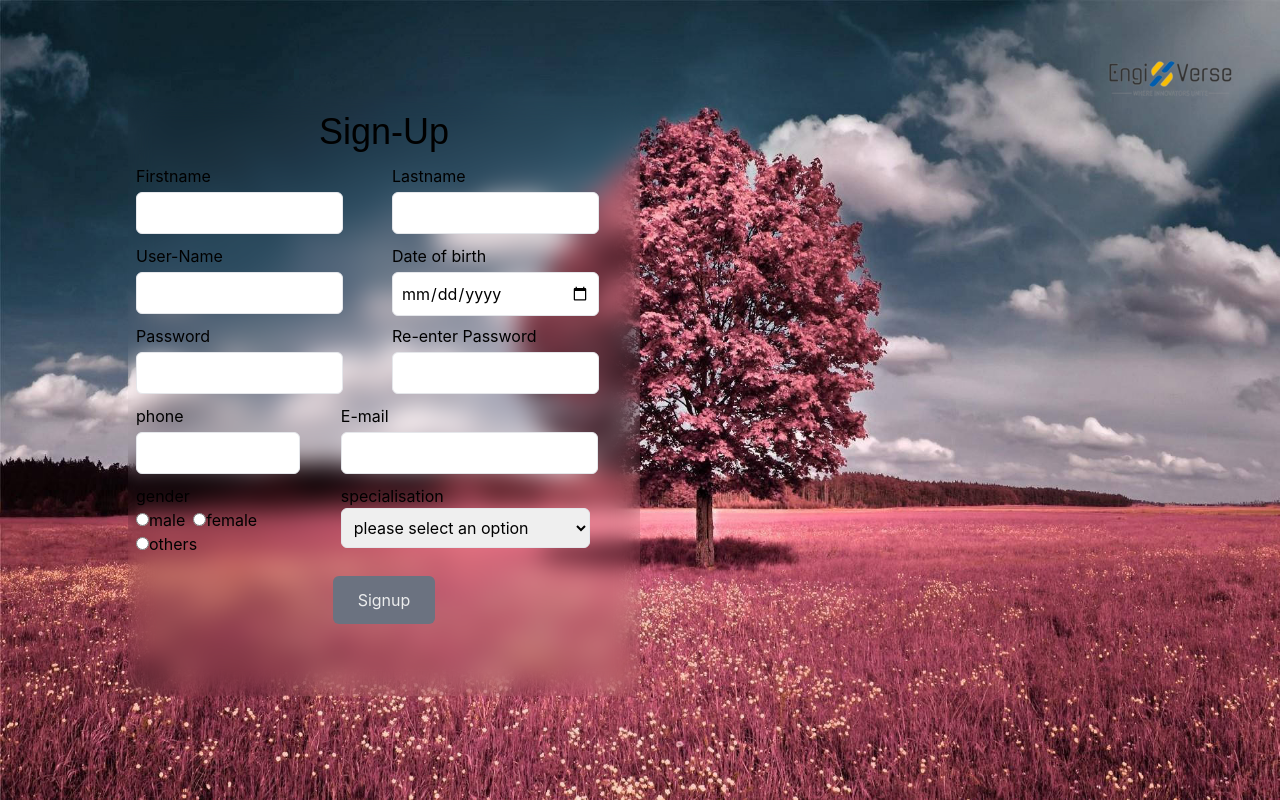
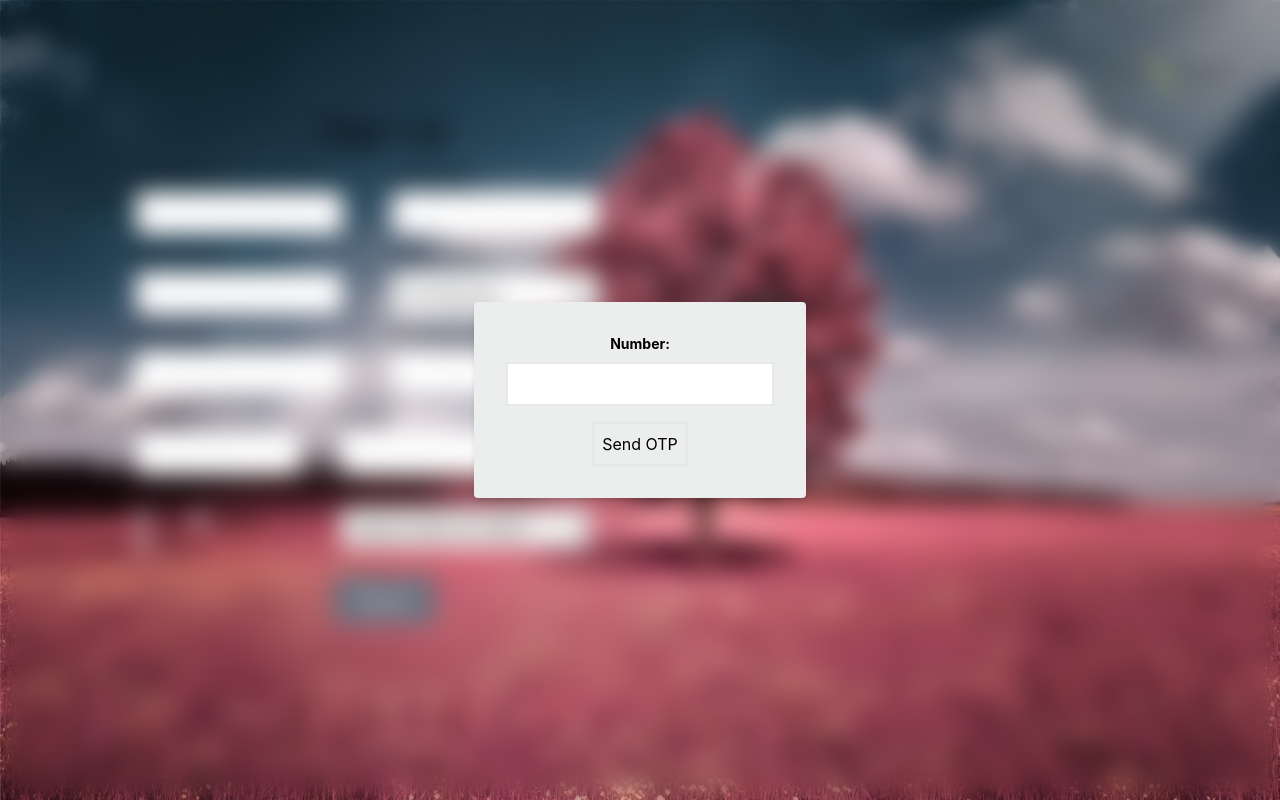
Before and after one commit to akshat0042/EngiVerse_Client, a React (Create React App) app: page /signup in a window 1280 px wide. Built offline with nearby package versions, Linux system fonts and the light colour scheme.

Commit message:
otp modell

```diff
--- a/src/components/main/Otp.js
+++ b/src/components/main/Otp.js
@@ -1,25 +1,23 @@
 import { useState } from "react";
-import axios from "axios" //helps in communicating with server
-import {useNavigate} from "react-router-dom";
+import axios from "axios";
+import { useNavigate } from "react-router-dom";
 
+const Otp = () => {
+  const navigate = useNavigate();
+  const [data, setData] = useState({
+    phone: "",
+  });
 
-const Otp=()=>{
-    const navigate = useNavigate()
-    const [data,setData] = useState({
-        phone:""
-    })
+  const [verify, setVerify] = useState({
+    phone: "",
+    otp: "",
+  });
 
-    const [verify,setVerify] = useState({
-        phone:"",
-        otp:""
-    })
+  let res;
 
-    let res
-
-    const [click,setClick] = useState(true)
+  const [click, setClick] = useState(true);
   const [phoneError, setPhoneError] = useState("");
   const [isFocused, setIsFocused] = useState(false);
-
 
   const handleInputFocus = () => {
     setIsFocused(true);
@@ -29,64 +27,83 @@ const Otp=()=>{
     setIsFocused(false);
   };
 
-
-    const OTPP = async(event)=>{
-        event.preventDefault()
+  const OTPP = async (event) => {
+    event.preventDefault();
     if (/^\d{10}$/.test(data.phone)) {
       setPhoneError("");
     } else {
       setPhoneError("Phone number must be exactly 10 digits.");
       return;
     }
-        await axios.post("http://localhost:5000/user/otp",data).then(()=>{ //comunicate with url
-            // window.location.reload(false) //stops page from auto reloading
-            console.log(data)
-        })
-        setVerify({...verify, phone:data.phone})
-        // console.log(data)
-        setClick(false)
+    await axios.post("http://localhost:5000/user/otp", data).then(() => {
+      console.log(data);
+    });
+    setVerify({ ...verify, phone: data.phone });
+    setClick(false);
+  };
+
+  const ver = async (event) => {
+    event.preventDefault();
+    try {
+      res = await axios.post("http://localhost:5000/user/verify", verify);
+      if (res.status === 200) {
+        sessionStorage.setItem("token", res.data.token);
+        sessionStorage.setItem("phone", data.phone);
+        navigate("/signup");
       }
+    } catch (e) {}
 
+    await axios.post("http://localhost:5000/user/verify", verify).then(() => {
+      console.log(verify);
+    });
+  };
 
-    const ver = async(event)=>{
-        event.preventDefault()
-        // console.log(verify)
-        try{
-            res= await axios.post("http://localhost:5000/user/verify",verify)
-            if(res.status === 200){
-                sessionStorage.setItem("token",res.data.token)
-                sessionStorage.setItem("phone",data.phone)
-                navigate("/signup")
-            }
-        }
-        catch(e){
-
-        }
-        await axios.post("http://localhost:5000/user/verify",verify).then(()=>{ //comunicate with url
-            // window.location.reload(false) //stops page from auto reloading
-            console.log(verify)
-        })
-    }
-
-    return(
-        <>
-            <form>
-                <label>Number : </label>
-                <input type="text" className={"border-2"} value={data.phone} onChange={(event)=>{
-                    setData({...data,phone:event.target.value})
-                }}></input>
+  return (
+    <div className="flex items-center justify-center min-h-screen">
+      <form className="bg-white p-8 rounded shadow-md">
+        <label className="block mb-2 text-sm font-bold">Number:</label>
+        <input
+          type="text"
+          className="border-2 p-2 mb-4 w-full"
+          value={data.phone}
+          onChange={(event) => {
+            setData({ ...data, phone: event.target.value });
+          }}
+        />
         <div style={{ color: "red" }}>{phoneError}</div>
-                {click?(<div></div>):(<div>
-                    <label>Otp : </label>
-                    <input type="text" className={"border-2"} value={verify.otp} onChange={(event)=>{
-                        setVerify({...verify,otp:event.target.value})
-                    }} ></input>
-                    <button className={"border-2"} onClick={ver}>verify otp</button>
-                </div>)}
-                {click?(<div><button className={"border-2"} onClick={OTPP}>Send OTP</button></div>):(<div></div>)}
+        {click ? (
+          <div></div>
+        ) : (
+          <div>
+            <label className="block mb-2 text-sm font-bold">Otp:</label>
+            <input
+              type="text"
+              className="border-2 p-2 mb-4 w-full"
+              value={verify.otp}
+              onChange={(event) => {
+                setVerify({ ...verify, otp: event.target.value });
+              }}
+            />
+            <button
+              className="border-2 p-2 mb-4"
+              onClick={ver}
+            >
+              Verify OTP
+            </button>
+          </div>
+        )}
+        {click ? (
+          <div>
+            <button className="border-2 p-2" onClick={OTPP}>
+              Send OTP
+            </button>
+          </div>
+        ) : (
+          <div></div>
+        )}
       </form>
-        </>
-    )
-}
+    </div>
+  );
+};
 
 export default Otp;
--- a/src/components/main/Signup.js
+++ b/src/components/main/Signup.js
@@ -3,6 +3,7 @@ import axios, { Axios } from "axios";
 import {useNavigate} from "react-router-dom";
 import logo from "../images/logo.png"
 import Random from "../images/random.jpg"
+import Otp from './Otp'
 
 const Signup = ()=>{
     const navigate =useNavigate()
@@ -153,6 +154,14 @@ const Signup = ()=>{
     return(
         <>
             <div className="w-full h-screen items-start">
+                {/* <div className="z-100">
+                    <Otp/>
+                </div> */}
+                <div className={"fixed inset-0 flex items-center justify-center z-50 backdrop-blur-md fit rounded-xl"}>
+                    <div className={"p-8 rounded-lg relative z-10"}>
+                        <Otp/>
+                    </div>
+                 </div>
 
                 <div className="absolute right-4">
                         <img src={logo} alt="Logo" className="w-50 h-50" />
@@ -266,84 +275,6 @@ const Signup = ()=>{
                 <img src={Random} className='w-full h-full'/>
                 </div>
 
-
-            {/* <div className="text-left">
-                                <lable className="block text-lg font-medium text-black">First Name</lable>
-                                <input type="text" name="name" value={data.userName} className="mt-1 p-2 w-5/6 border rounded-md focus:outline-none focus:ring focus:border-blue-300" onChange={(event)=>{
-                                    setData({...data,fName:event.target.value})
-                                }}/><br/>
-                                <span style={{ color: "red" }}>{userNameError}</span>
-
-                                <br/>
-                                <label className="block text-lg font-medium text-black">Password</label>
-                                <input type="password" value={data.password} className="mt-1 p-2 w-5/6 border rounded-md focus:outline-none focus:ring focus:border-blue-300" onChange={(event)=>{
-                                    setData({...data,password:event.target.value})
-                                }}/><br/>
-                                <span style={{ color: "red" }}>{passError}</span>
-                                <br/>
-                                </div>
-
-            <form>
-                <lable></lable>
-                <input   />
-                <span style={{ color: "red" }}>{firstNameError}</span>
-                <br/>
-
-                <lable>Last Name</lable>
-                <input type="text" name="name" value={data.lName} onChange={(event)=>{
-                    setData({...data,lName:event.target.value})
-                }}/>
-                <span style={{ color: "red" }}>{lastNameError}</span>
-                <br/>
-
-                <lable>Username</lable>
-                <input type="text" name="username" value={data.userName} onChange={(event)=>{
-                    setData({...data,userName:event.target.value})
-                }}/>
-                <span style={{ color: "red" }}>{userNameError}</span>
-                <br/>
-
-                <label>gender :</label>
-                <label>male</label>
-                <input type="radio" name="gender" value="male" onChange={(event)=>{
-                    setData({...data,gender:event.target.value})
-                }}></input>
-                <label>female</label>
-                <input type="radio" name="gender" value="female" onChange={(event)=>{
-                    setData({...data,gender:event.target.value})
-                }}></input>
-                <label>rather not say</label>
-                <input type="radio" name="gender" value="Rather not say" onChange={(event)=>{
-                    setData({...data,gender:event.target.value})
-                }}></input>
-                <span style={{ color: "red" }}>{genderError}</span>
-
-                <br/>
-
-                <label>Date of Birth</label>
-                <input type="date" name="DOB" value={data.dob} onChange={(event)=>{
-                    setData({...data,dob:event.target.value})
-                }}></input>
-                <span style={{ color: "red" }}>{dobError}</span>
-                <span style={{ color: "red" }}>{ageError}</span>
-
-                <br/>
-
-                <label>Password</label>
-                <input type="password" name="password" value={data.password} onChange={(event)=>{
-                    setData({...data,password:event.target.value})
-                }}/>
-                <span style={{ color: "red" }}>{passError}</span>
-                <br/>
-
-                <label>Re-enter Password</label>
-                <input type="password" name="repass" value={rePass.repass} onChange={(event)=>{
-                    setRePass({...rePass,repass:event.target.value})
-                }}/><br/>
-
-                {passMatch?(<div></div>):(<div>not match</div>)}
-                <button onClick={Loggin}>Signup</button>
-            </form> */}
         </>
     )
 }
```
Lines whose indentation alone changed are shown as unchanged.
